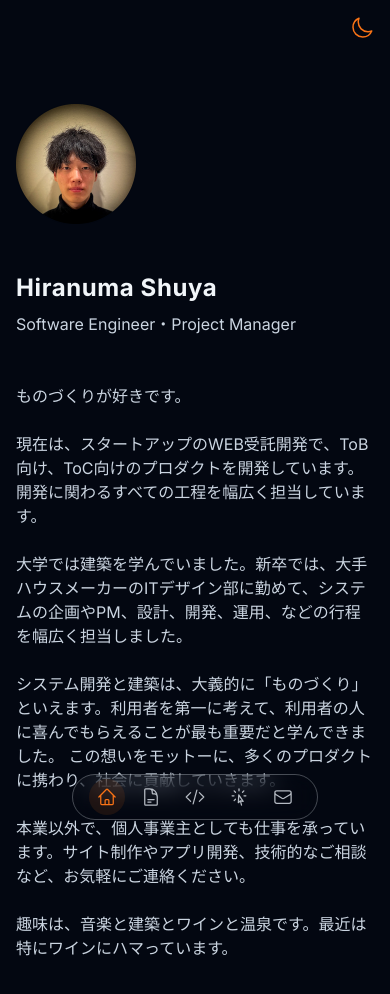
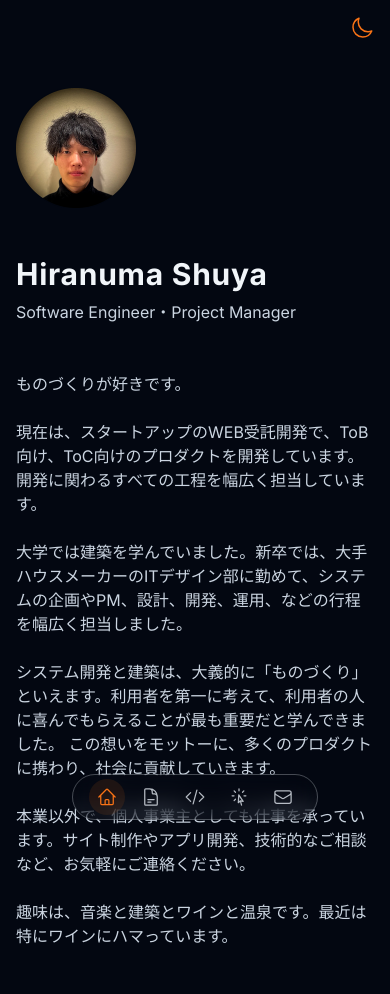
Before and after one commit to sora33/portfolio, a Next.js app: page / in a window 390 px wide. Shown: the top 994 px of the page. Built offline with nearby package versions, Linux system fonts and the light colour scheme; no server answers.

Commit message:
コンポーネントのスタイル調整

```diff
--- a/src/app/_component/header.tsx
+++ b/src/app/_component/header.tsx
@@ -3,7 +3,7 @@
 
 export const Header = () => {
   return (
-    <header className="">
+    <header className="py-4">
       <Inner>
         <div className="flex justify-end">
           <ColorThemeSelector />
--- a/src/app/_component/nav.tsx
+++ b/src/app/_component/nav.tsx
@@ -48,9 +48,9 @@
   return (
     <nav
       aria-labelledby="nav"
-      className="fixed bottom-6 lg:bottom-10 z-50 left-1/2 -translate-x-1/2 bg-background-50/50 rounded-full backdrop-blur-md border border-foreground/30 shadow-foreground"
+      className="fixed bottom-6 lg:bottom-10 z-50 left-1/2 -translate-x-1/2 rounded-full backdrop-blur-md border border-foreground/30 shadow-foreground"
     >
-      <div className="flex p-1 px-4 relativeoverflow-hidden w-max gap-2">
+      <div className="flex p-1 px-4 relative overflow-hidden w-max gap-2">
         {navItems.map((item) => {
           return (
             <Link
--- a/src/app/_component/ui/button.tsx
+++ b/src/app/_component/ui/button.tsx
@@ -9,7 +9,7 @@
       base: 'w-full max-w-[140px] md:max-w-[200px]',
     },
     variant: {
-      base: 'bg-orange-600 text-white hover:bg-orange-700 transition-all duration-300',
+      base: 'bg-orange-500 text-white font-semibold hover:bg-orange-600 transition-all duration-300',
       subtle: 'bg-orange-100 text-orange-500 hover:bg-orange-200 transition-all duration-300',
     },
   },
--- a/src/app/_component/ui/inner.tsx
+++ b/src/app/_component/ui/inner.tsx
@@ -1,3 +1,3 @@
 export const Inner = ({ children }: { children: any }) => {
-  return <div className="container p-4 mx-auto max-w-screen-md">{children}</div>
+  return <div className="container px-4 mx-auto max-w-screen-md">{children}</div>
 }
--- a/src/app/_component/ui/text.tsx
+++ b/src/app/_component/ui/text.tsx
@@ -6,10 +6,10 @@
   variants: {
     size: {
       xs: 'text-xs',
-      sm: 'text-sm',
-      md: 'text-md',
-      lg: 'text-2xl md:text-3xl',
-      xl: 'text-2xl md:text-4xl',
+      sm: 'text-sm md:text-base',
+      md: 'text-base',
+      lg: 'text-3xl md:text-3xl',
+      xl: 'text-3xl md:text-4xl',
       '2xl': 'text-2xl md:text-5xl',
     },
     color: {
```
